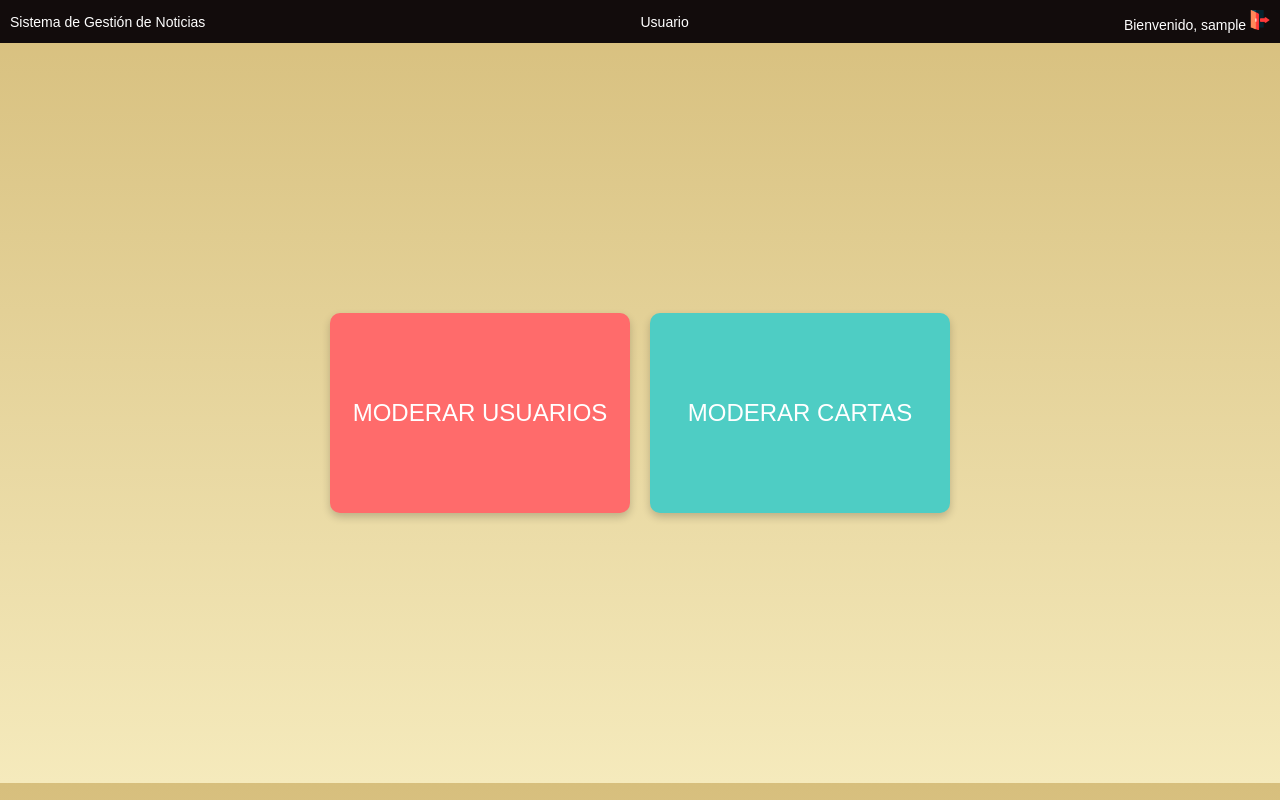
After one commit to Hugoboj03/MagicPortal, a PHP site: page /vista/pagina_moderador.php in a window 1280 px wide. The commit adds this page. Run offline with PHP 8.4, Linux system fonts and the light colour scheme; a user stored in the database is signed in.

Commit message:
Creacion de paginas faltantes

```diff
--- /dev/null
+++ b/css/estilo_moderador.css
@@ -0,0 +1,40 @@
+/* Contenedor principal para los divs de moderación */
+.moderador-container {
+    display: flex;
+    justify-content: center;
+    align-items: center;
+    min-height: calc(100vh - 100px); /* Ajusta según la altura del header */
+
+    padding: 20px;
+}
+
+/* Codigo compartido de los divs */
+.modUsuarios, .modCartas {
+    width: 300px;
+    height: 200px;
+    margin: 10px;
+    display: flex;
+    justify-content: center;
+    align-items: center;
+    border-radius: 10px;
+    box-shadow: 0 4px 8px rgba(0, 0, 0, 0.2);
+    color: white;
+    font-family: Arial, sans-serif;
+    font-size: 1.5em;
+    text-align: center;
+}
+
+
+.modUsuarios {
+    background-color: #ff6b6b;
+}
+
+
+.modCartas {
+    background-color: #4ecdc4;
+}
+
+a{
+    text-decoration: none; /* Quita el subrayado */
+    color: white;
+}
--- a/modelo/insertar_cartas_a_la_venta.php
+++ b/modelo/insertar_cartas_a_la_venta.php
@@ -16,7 +16,7 @@ while ($row = $result->fetch_assoc()) {
 $valores = [];
 
 foreach ($usuarios as $usuarioId) {
-    for ($cartaId = 1; $cartaId <= 100; $cartaId++) {
+    for ($cartaId = 101; $cartaId <= 255; $cartaId++) {
         $precio = number_format(mt_rand(200, 500) / 100, 2, '.', '');
         $valores[] = "($cartaId, $usuarioId, $precio)";
     }
--- a/vista/cartas_en_venta.php
+++ b/vista/cartas_en_venta.php
@@ -1,6 +1,7 @@
 <?php
 session_start();
 include("../conexion.php");
+include("header.php");
 
 $idCarta = isset($_GET['id']) ? intval($_GET['id']) : 0;
 
@@ -27,6 +28,7 @@ $resultado = $conexion->query($sql);
 <body>
     <h1>Cartas en venta</h1>
 
+
     <?php
     // Comprobamos si hay resultados
     if ($resultado->num_rows > 0): ?>
@@ -34,7 +36,7 @@ $resultado = $conexion->query($sql);
             <?php while ($row = $resultado->fetch_assoc()): ?>
                 <div class="carta">
 
-                    <a href="cartas_en_venta.php?id=<?php echo $row['id']; ?>">
+                    <a href="comprar_a_vendedor.php?idCarta=<?php echo $row['id']; ?>&vendedor=<?php echo $row['vendedor']; ?>">
                         <img src="<?php echo "../img/" . $row['img']; ?>" alt="Imagen de la carta" style="width:200px">
                     </a>
                     <!--<p><strong>Nombre:</strong> <?php echo $row['nombre']; ?></p>-->
--- /dev/null
+++ b/vista/pagina_moderador.php
@@ -0,0 +1,32 @@
+<?php
+session_start();
+include("../conexion.php");
+include("header.php");
+
+?>
+
+<!DOCTYPE html>
+<html lang="en">
+<head>
+    <meta charset="UTF-8">
+    <meta name="viewport" content="width=device-width, initial-scale=1.0">
+    <title>Document</title>
+    <link rel="stylesheet" href="../css/estilo.css">
+    <link rel="stylesheet" href="../css/estilo_moderador.css">
+</head>
+<body>
+
+<div class="moderador-container">
+<div class="modUsuarios">
+    <a href="moderar_usuarios.php"><p>MODERAR USUARIOS</p></a>
+</div>
+
+<div class="modCartas">
+    <a href="moderar_cartas.php"><p>MODERAR CARTAS</p></a>
+</div>
+</div>
+
+
+
+</body>
+</html>
```
Also changed, not shown: modelo/comprueba_login.php (+8 -2 lines), vista/comprar_a_vendedor.php (added, +24 -0 lines), vista/moderar_cartas.php (added, +20 -0 lines), vista/moderar_usuarios.php (added, +20 -0 lines), magic_portal.sql.
